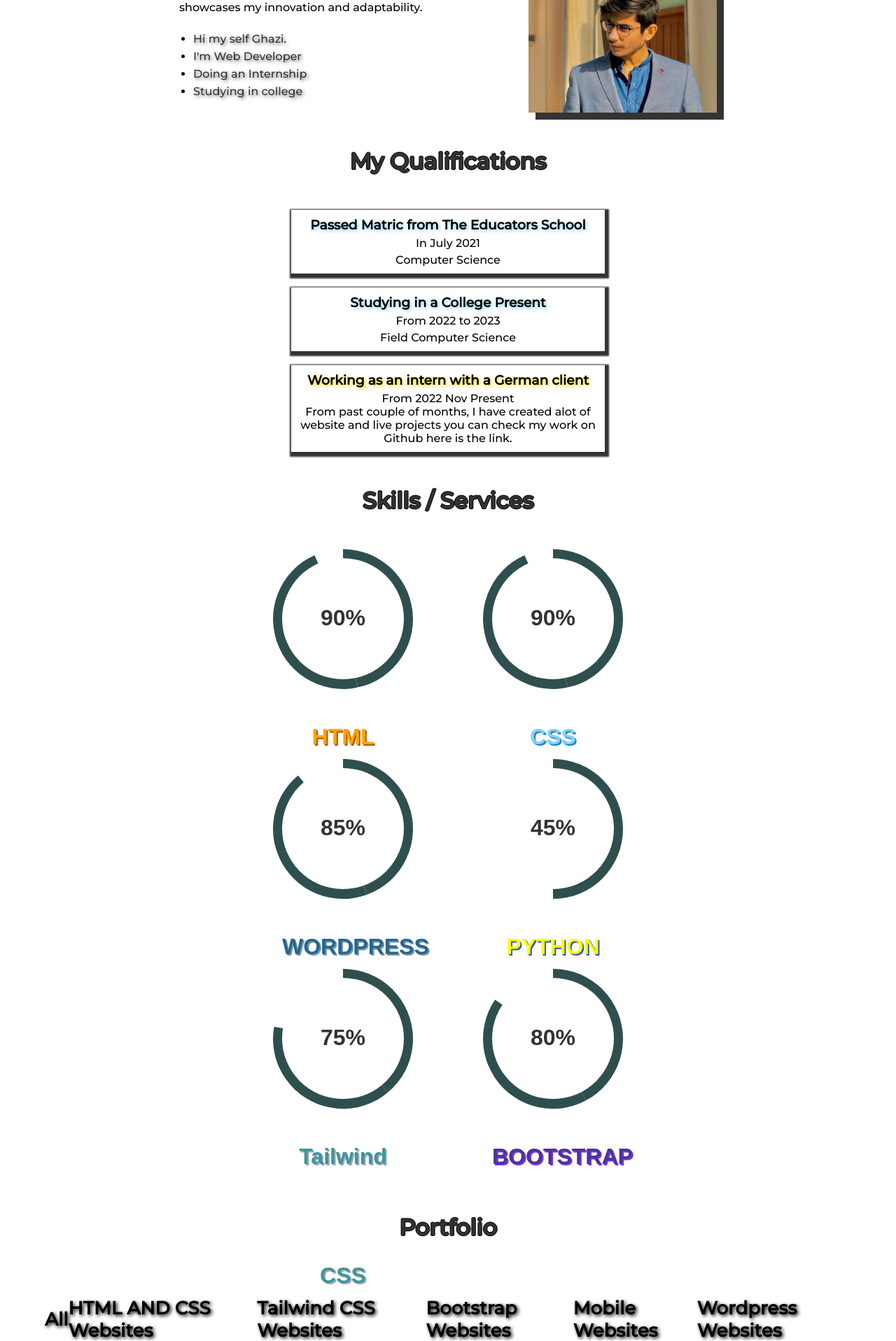
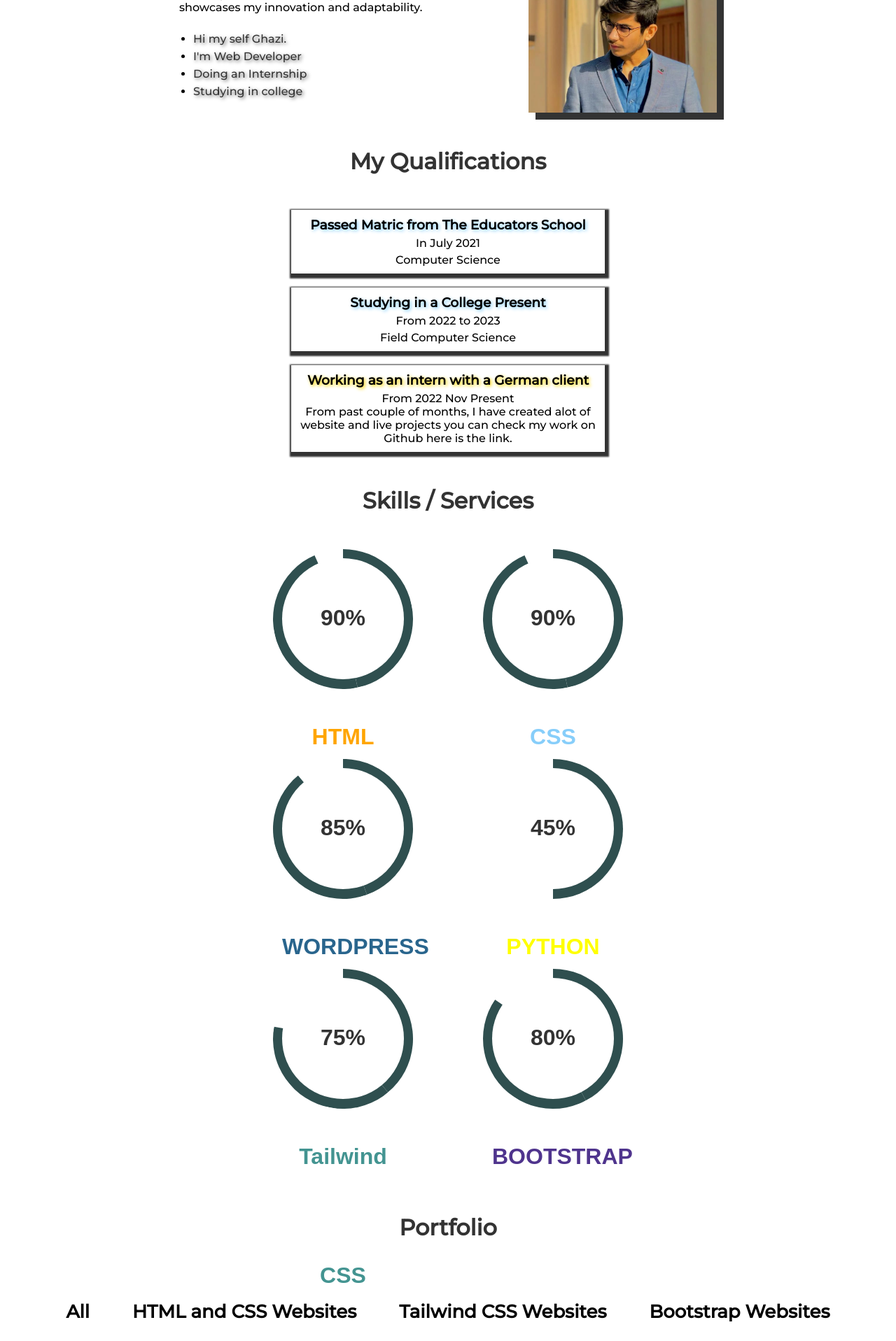
Before and after one commit to mghazidev/html-css-websites, a PHP site: page / in a window 1280 px wide. Shown: the part 771-2688 px from the top of the page at 70% size. Run offline with PHP 8.4, Linux system fonts and the light colour scheme; some libraries are stand-ins or nearby versions.

Commit message:
personal-website

```diff
--- a/personal-website/css/styles.css
+++ b/personal-website/css/styles.css
@@ -263,7 +263,6 @@ body {
     color: #333;
     animation: flip; /* referring directly to the animation's @keyframe declaration */
     animation-duration: 1s;
-    text-shadow: -1px 0 black, 0 1px black, 1px 0 black, 0 -1px black;
   }
 
   .container {
@@ -364,7 +363,6 @@ body {
     color: #333;
     animation: flip; /* referring directly to the animation's @keyframe declaration */
     animation-duration: 1s;
-    text-shadow: -1px 0 black, 0 1px black, 1px 0 black, 0 -1px black;
   }
 
   .progress {
@@ -539,140 +539,34 @@ body {
   .inside1 p {
     /* text-shadow: 2px 2px 8px orange; */
     color: orange;
-    filter: drop-shadow(2px 2px #ab5606);
+    /* filter: drop-shadow(2px 2px #ab5606); */
   }
 
   .inside2 p {
     /* text-shadow: 2px 2px 8px lightskyblue; */
     color: lightskyblue;
-    filter: drop-shadow(2px 2px #1286ce);
+    /* filter: drop-shadow(2px 2px #1286ce); */
   }
   .inside3 p {
     /* text-shadow: 2px 2px 8px #1d53a9; */
     color: rgb(41, 101, 141);
-    filter: drop-shadow(2px 2px #7498ae);
+    /* filter: drop-shadow(2px 2px #7498ae); */
   }
   .inside4 p {
     color: yellow;
-    filter: drop-shadow(2px 2px #2759c5);
+    /* filter: drop-shadow(2px 2px #2759c5); */
   }
   .inside5 p {
     /* text-shadow: 2px 2px 8px orange; */
     color: rgb(67, 148, 145);
-    filter: drop-shadow(2px 2px #99a7cf);
+    /* filter: drop-shadow(2px 2px #99a7cf); */
   }
   .inside6 p {
     /* text-shadow: 2px 2px 8px orange; */
     color: rgb(79, 52, 141);
-    filter: drop-shadow(2px 2px #7134ff);
+    /* filter: drop-shadow(2px 2px #7134ff); */
   }
 
-  /* #portfolio h2{
-    margin-top: 150px;
-    text-align: center;
-    margin-bottom: 50px;
-    font-size: 32px;
-    color: #333;
-    animation: flip;
-    animation-duration: 1s;
-    text-shadow: -1px 0 black, 0 1px black, 1px 0 black, 0 -1px black;
-  } */
-
-
-  /* .projects-section {
-    display: flex;
-    width: 70%;
-    margin: auto;
-    flex-wrap: wrap;
-  }
-
-  .projects {
-    flex-basis: 100%;
-    text-align: center;
-  }
-
-  .projects h3 {
-    margin: 30px 0 30px 0;
-    font-size: 26px;
-    text-shadow: 2px 2px 5px#000;
-    cursor: pointer;
-  }
-
-  .projects h3:hover {
-    color: black;
-    text-shadow: none;
-  } */
-
-  /* #div1 {
-    display: none;
-  }
-
-  #div2 {
-    display: none;
-  }
-
-  #div3 {
-    display: none;
-  }
-
-  #div4 {
-    display: none;
-  }
-  #div5 {
-    display: none;
-  }
-
-  .web-1 {
-    display: flex;
-    flex-wrap: wrap;
-    margin-top: 20px;
-    justify-content: space-evenly;
-  } */
-
-  /* .web-1 img {
-    width: 250px;
-    height: 250px;
-    object-position: center;
-    object-fit: contain;
-    margin: 10px 0 50px 0;
-
-    transition: 0.2s linear;
-  }
-
-  .web-1 img:hover {
-    transform: scale(1.1);
-    box-shadow: none;
-  }
-
-  #portfolio .popup-image {
-    position: fixed;
-    width: 100%;
-    height: 100%;
-    top: 0;
-    left: 0;
-    background: rgba(0, 0, 0,.9);
-    z-index: 100;
-    display: none;
-  }
-
-  #portfolio .popup-image span {
-    position: absolute;
-    top: 0;
-    right: 10px;
-    font-weight: bolder;
-    font-size: 50px;
-    color: #fff;
-    cursor: pointer;
-    z-index: 100;
-  }
-
-  #portfolio .popup-image img {
-    width: 100%;
-    height: 100%;
-    margin: auto;
-    object-fit: contain;
-    object-position: center;
-  } */
 
   #portfolio h2{
     margin-top: 150px;
@@ -682,12 +576,12 @@ body {
     color: #333;
     animation: flip; /* referring directly to the animation's @keyframe declaration */
     animation-duration: 1s;
-    text-shadow: -1px 0 black, 0 1px black, 1px 0 black, 0 -1px black;
   }
 
   .projects-section {
     margin: auto;
     display: flex;
+    flex-wrap: wrap;
     width: 90%;
     justify-content: space-between;
   }
@@ -701,12 +595,15 @@ body {
   .projects h3 {
     margin: 30px 0 30px 0;
     font-size: 26px;
-    text-shadow: 2px 2px 5px#000;
     cursor: pointer;
+    padding: 5px;
   }
 
   .projects h3:hover {
-    color: black;
+    color: #fff;
+
+    border-radius: 20px;
+    background: #333;
     text-shadow: none;
   }
 
--- a/personal-website/index.html
+++ b/personal-website/index.html
@@ -228,7 +228,7 @@
                 <h3 onclick="myFunction()">All</h3>
             </div>
             <div class="projects">
-                <h3 onclick="myFunction1()">HTML AND CSS Websites</h3>
+                <h3 onclick="myFunction1()">HTML and CSS Websites</h3>
             </div>
             <div class="projects">
                 <h3 onclick="myFunction2()">Tailwind CSS Websites</h3>
```
Also changed, not shown: other parts of personal-website/css/styles.css (+43 -4 lines).
